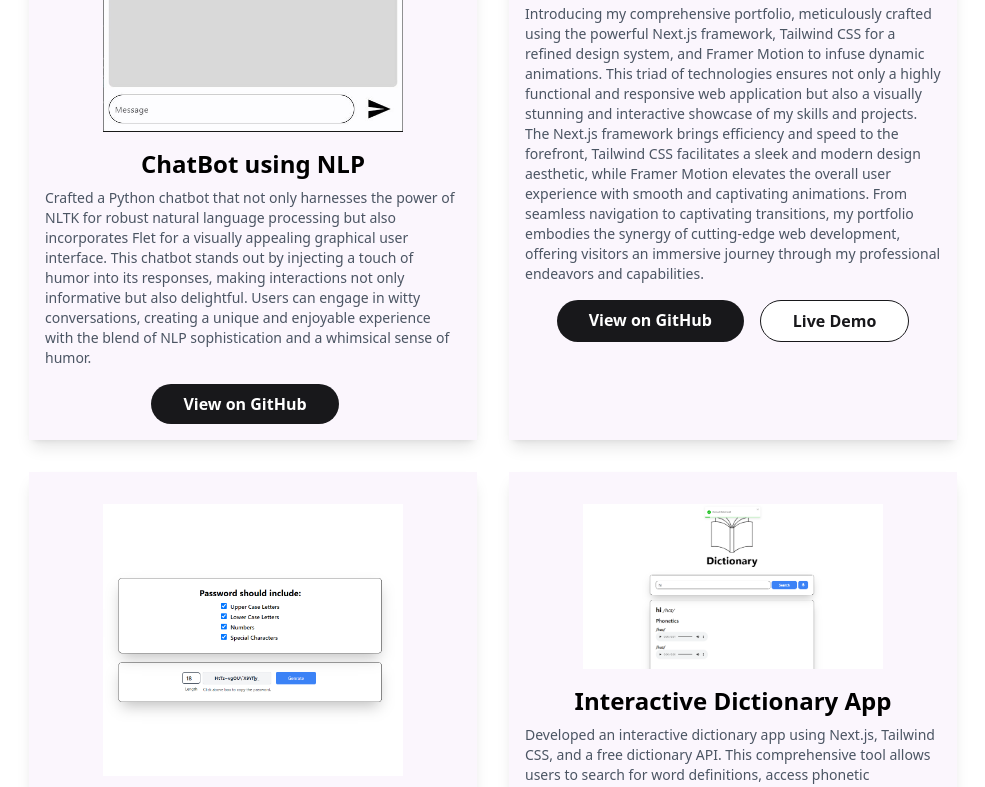
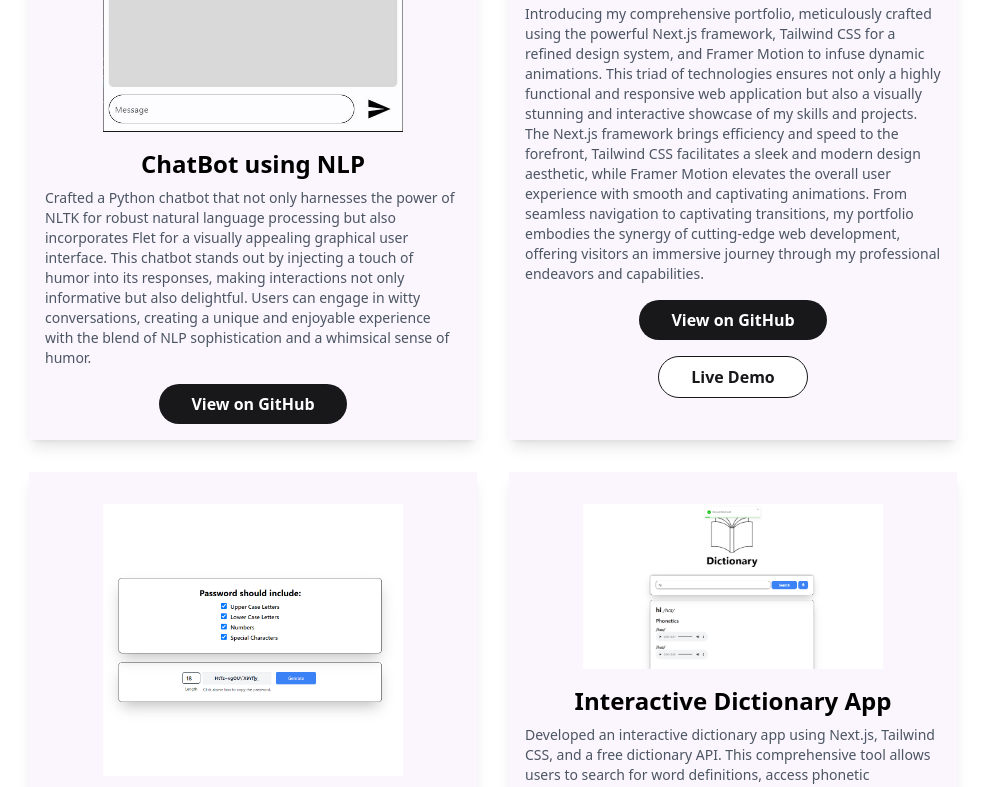
Before and after one commit to aviralshastri/portfolio-temporary, a Next.js app: page / in a window 1280 px wide. Shown: the part 2017-2804 px from the top of the page, without its empty margins (147-1132 px from the left). Built offline with nearby package versions, Linux system fonts and the light colour scheme.

Commit message:
Update work.js

```diff
--- a/pages/work.js
+++ b/pages/work.js
@@ -80,17 +80,18 @@ const Work = () => {
               <p className="text-sm text-gray-600 text-balance">
                 {project.description}
               </p>
-              <div className="flex justify-center mt-4">
-                {" "}
+              <div className="mt-4 text-center">
                 <a
                   href={project.Link}
                   target="_blank"
                   rel="noopener noreferrer"
-                  className="bg-zinc-900 hover:bg-zinc-800 text-white font-bold py-2 px-8 rounded-full inline-block mr-4"
+                  className="bg-zinc-900 hover:bg-zinc-800 text-white font-bold py-2 px-8 rounded-full inline-block"
                 >
                   {project.buttonName}
                 </a>
-                {project.liveDemoLink && (
+              </div>
+              {project.liveDemoLink && (
+                <div className="mt-4 text-center">
                   <a
                     href={project.liveDemoLink}
                     target="_blank"
@@ -99,8 +100,8 @@ const Work = () => {
                   >
                     Live Demo
                   </a>
-                )}
-              </div>
+                </div>
+              )}
             </div>
           </div>
         ))}
```
